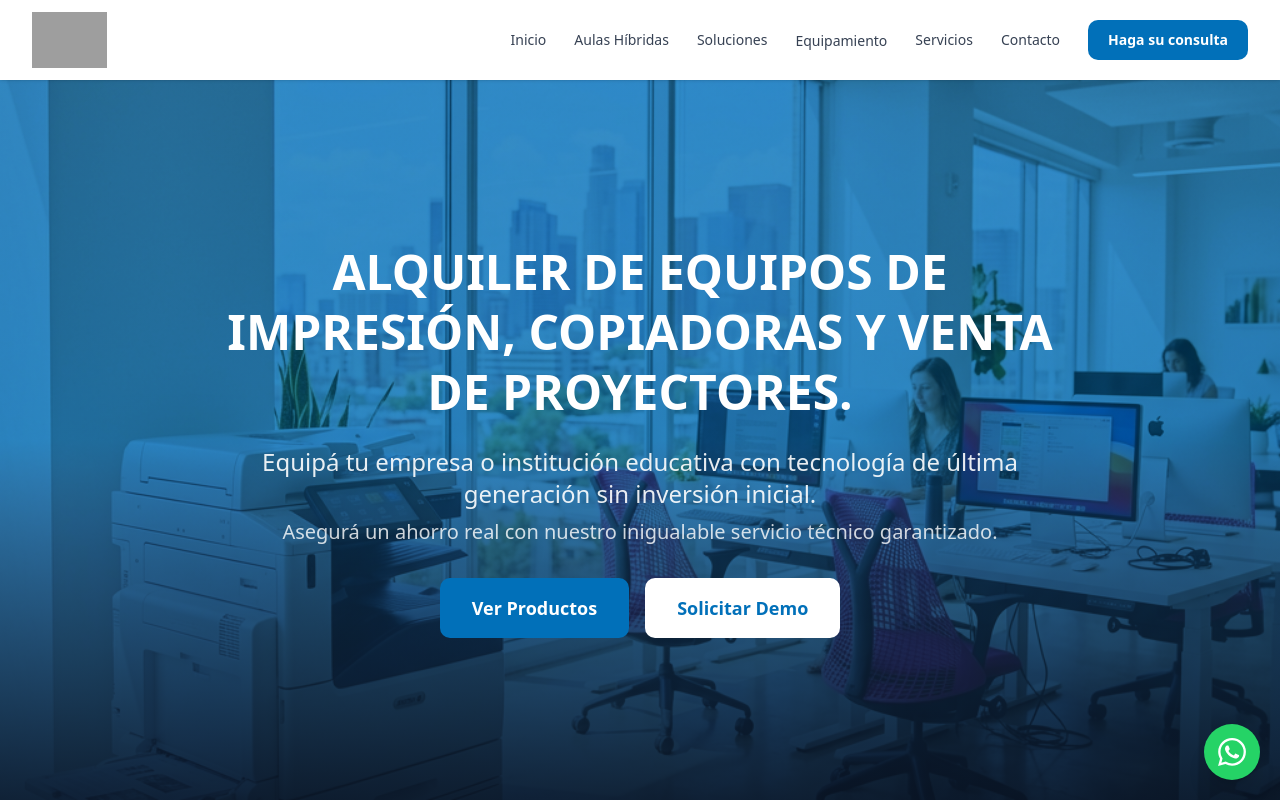
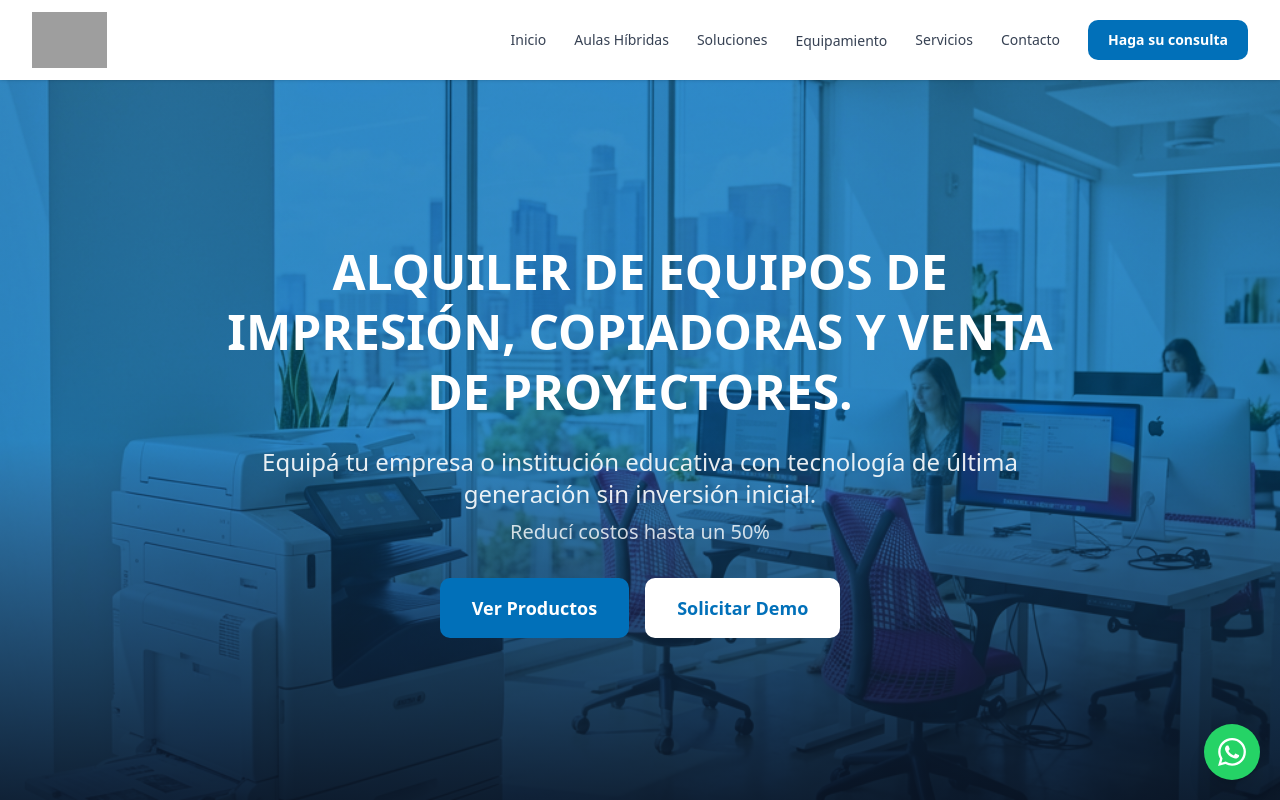
Before and after one commit to jcm-estudio/copyrent-web, a Next.js app: page /copyrent-web/ in a window 1280 px wide. Shown: the top 800 px of the page. Built offline with nearby package versions, Linux system fonts and the light colour scheme; grey boxes are pictures that could not be loaded.

Commit message:
Update hero secondary text with cost reduction message

```diff
--- a/src/app/page.tsx
+++ b/src/app/page.tsx
@@ -279,7 +279,7 @@ export default function Home() {
               Equipá tu empresa o institución educativa con tecnología de última generación sin inversión inicial.
             </p>
             <p className="text-lg sm:text-xl text-white/80 mb-8">
-              Asegurá un ahorro real con nuestro inigualable servicio técnico garantizado.
+              Reducí costos hasta un 50%
             </p>
             <div className="flex flex-col sm:flex-row items-center justify-center gap-4">
               <a
```
